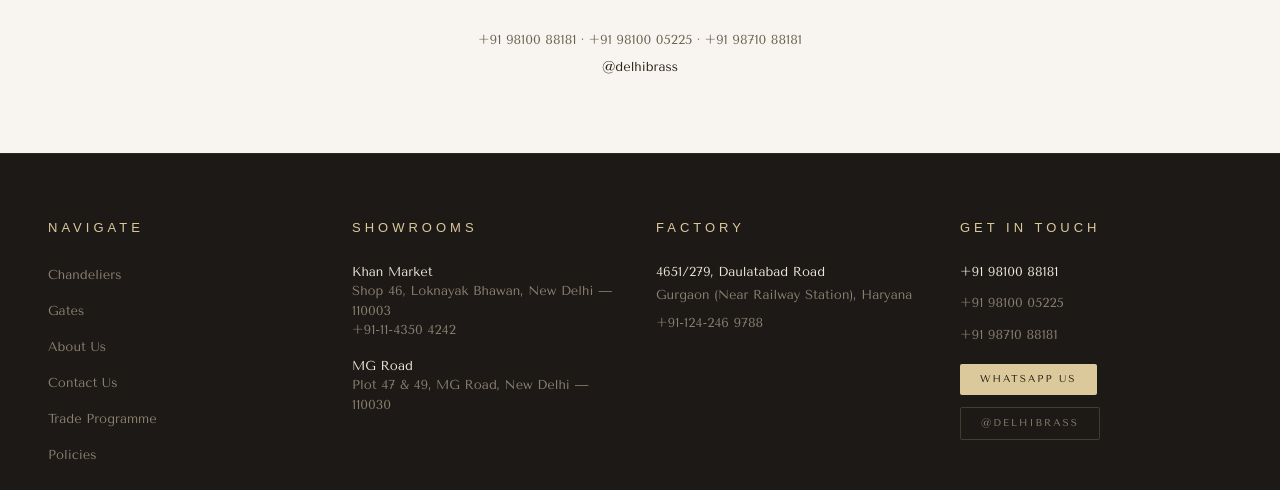
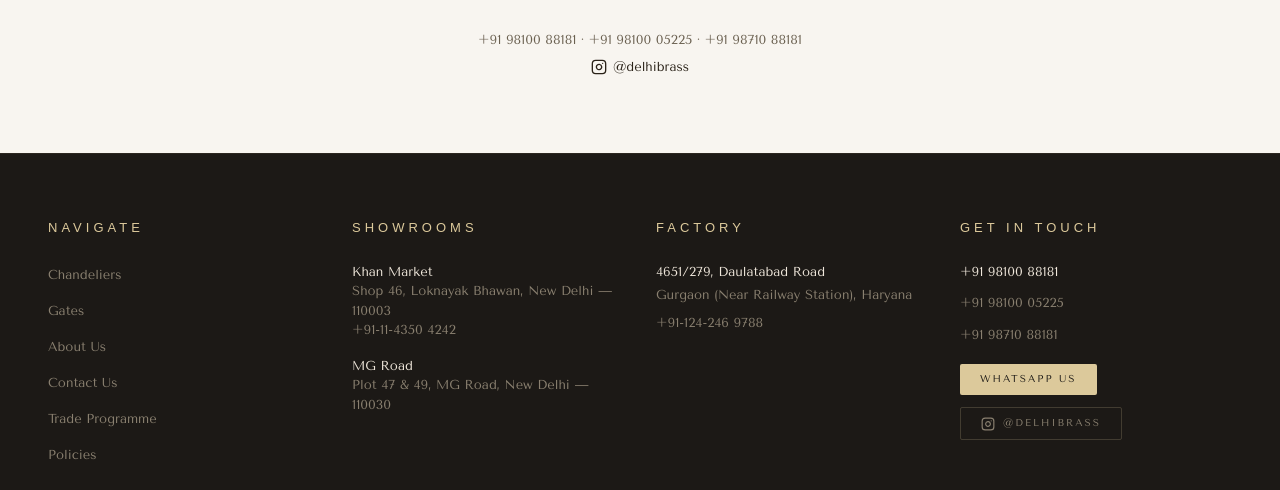
Before and after one commit to dikshitakhullar/delhi-brass-website, a Next.js app: page /contact in a window 1280 px wide. Shown: the part 787-1277 px from the top of the page. Built offline with nearby package versions, Linux system fonts and the light colour scheme; a web font is replaced by a local one.

Commit message:
fix: contact card heights, Instagram icon in footer + contact page

```diff
--- a/app/contact/page.tsx
+++ b/app/contact/page.tsx
@@ -59,7 +59,7 @@
         <div style={{ maxWidth: 1000, margin: "0 auto", display: "grid", gridTemplateColumns: "repeat(auto-fit, minmax(280px, 1fr))", gap: 20 }}>
           {locations.map((loc, i) => (
             <FadeIn key={loc.name} delay={i * 0.08}>
-              <div style={{ background: "#ece6da", borderRadius: 12, padding: "clamp(28px, 3vw, 40px)", border: "1px solid rgba(180,160,130,0.15)" }}>
+              <div style={{ background: "#ece6da", borderRadius: 12, padding: "clamp(28px, 3vw, 40px)", border: "1px solid rgba(180,160,130,0.15)", height: "100%" }}>
                 <h3 style={{ fontFamily: "var(--font-forum), serif", fontSize: 20, letterSpacing: 4, fontWeight: 400, color: "#2a2218", marginBottom: 16 }}>{loc.name}</h3>
                 {loc.lines.map((l) => (
                   <p key={l} style={{ fontSize: 13, color: "#6a6050", lineHeight: 1.6 }}>{l}</p>
@@ -94,7 +94,8 @@
                 {" · "}
                 <a href="tel:+919871088181" style={{ color: "inherit" }}>+91 98710 88181</a>
               </p>
-              <p style={{ fontSize: 13 }}>
+              <p style={{ fontSize: 13, display: "flex", alignItems: "center", gap: 6 }}>
+                <svg width="16" height="16" viewBox="0 0 24 24" fill="none" stroke="#2a2218" strokeWidth="2" strokeLinecap="round" strokeLinejoin="round"><rect x="2" y="2" width="20" height="20" rx="5" ry="5"/><path d="M16 11.37A4 4 0 1 1 12.63 8 4 4 0 0 1 16 11.37z"/><line x1="17.5" y1="6.5" x2="17.51" y2="6.5"/></svg>
                 <a href="https://instagram.com/delhibrass" target="_blank" rel="noopener noreferrer" style={{ color: "#2a2218", textDecoration: "none" }}>
                   @delhibrass
                 </a>
--- a/components/Footer.tsx
+++ b/components/Footer.tsx
@@ -106,8 +106,9 @@
                 href="https://instagram.com/delhibrass"
                 target="_blank"
                 rel="noopener noreferrer"
-                className="inline-block px-5 py-2 text-[#8a8070] text-[10px] tracking-[2px] rounded-[2px] border border-[rgba(220,201,155,0.2)] transition-colors duration-300 hover:text-[#dcc99b]"
+                className="inline-flex items-center gap-2 px-5 py-2 text-[#8a8070] text-[10px] tracking-[2px] rounded-[2px] border border-[rgba(220,201,155,0.2)] transition-colors duration-300 hover:text-[#dcc99b]"
               >
+                <svg width="14" height="14" viewBox="0 0 24 24" fill="none" stroke="currentColor" strokeWidth="2" strokeLinecap="round" strokeLinejoin="round"><rect x="2" y="2" width="20" height="20" rx="5" ry="5"/><path d="M16 11.37A4 4 0 1 1 12.63 8 4 4 0 0 1 16 11.37z"/><line x1="17.5" y1="6.5" x2="17.51" y2="6.5"/></svg>
                 @DELHIBRASS
               </a>
             </div>
```
